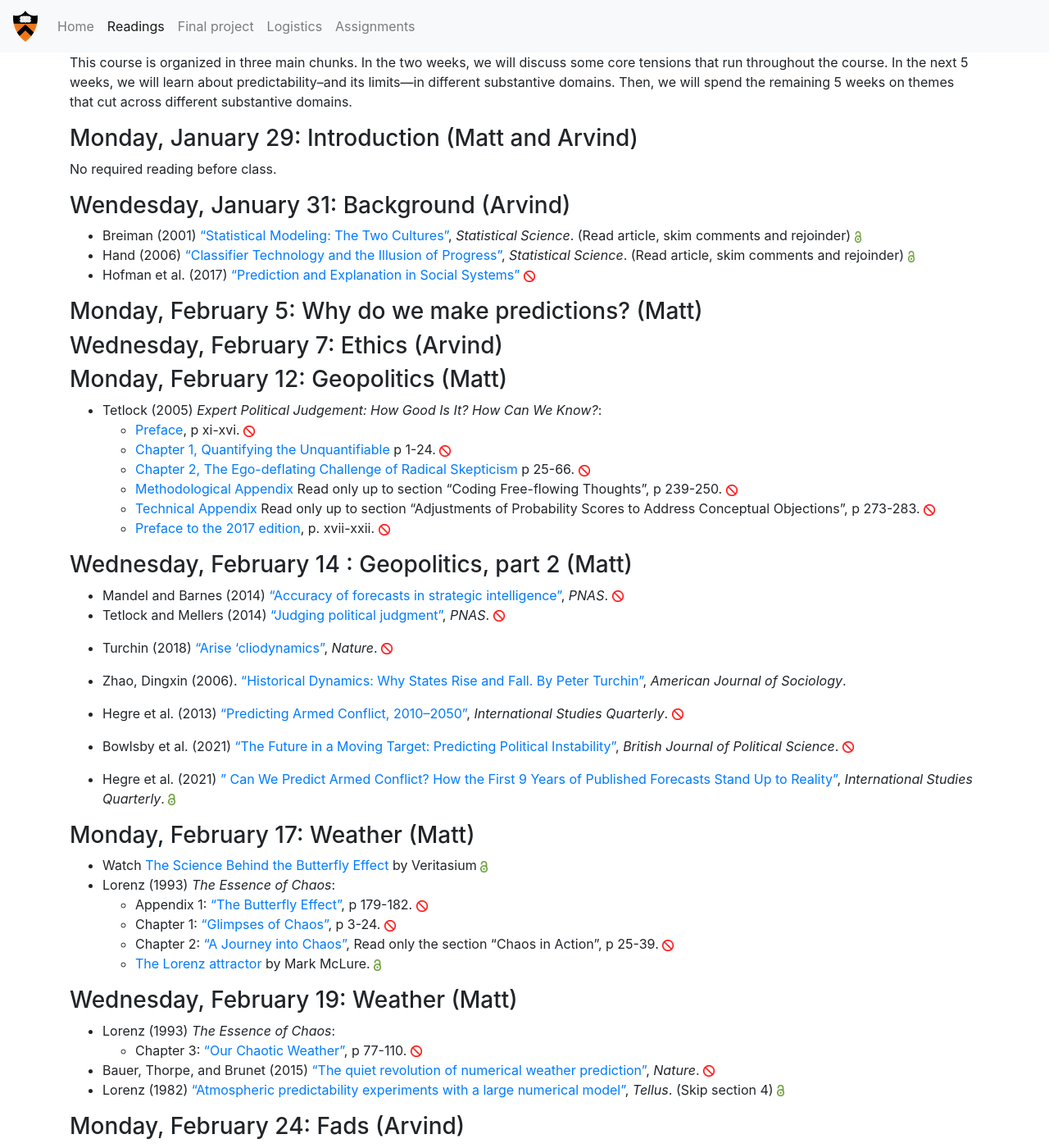
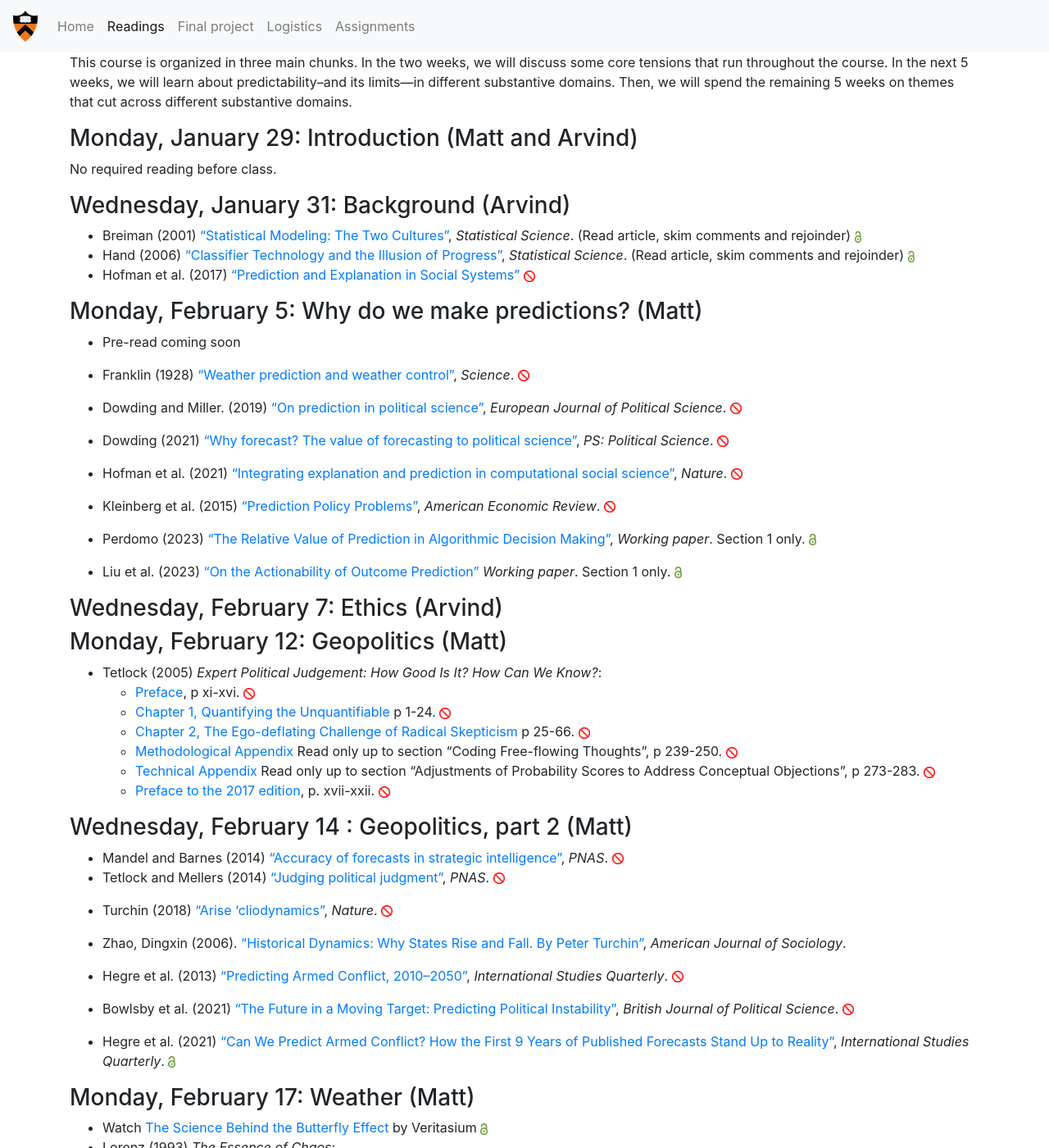
Before and after one commit to msalganik/soc555-cos598J_s2024, a Jekyll site: the page built from readings.md, in a window 1280 px wide and 1400 px high. Shown: the whole window at 82% size. Built offline with Jekyll 4.4.1, drawn with Linux system fonts in a browser that asks for light colours; comment, search, counter and statistics services are not loaded; some of the changed text lies outside the part shown.

Commit message:
update readings

```diff
--- a/readings.md
+++ b/readings.md
@@ -5,19 +5,37 @@ menuItem: "Readings"
 menuPosition: 2
 ---
 
+
 This course is organized in three main chunks.  In the two weeks, we will discuss some core tensions that run throughout the course.  In the next 5 weeks, we will learn about predictability--and its limits---in different substantive domains.  Then, we will spend the remaining 5 weeks on themes that cut across different substantive domains.
+
 
 ### Monday, January 29: Introduction (Matt and Arvind)
 
 No required reading before class.
 
-### Wendesday, January 31: Background (Arvind)
+### Wednesday, January 31: Background (Arvind)
 
 - Breiman (2001) ["Statistical Modeling: The Two Cultures"](https://projecteuclid.org/euclid.ss/1009213726), _Statistical Science_. (Read article, skim comments and rejoinder) <img src="https://msalganik.github.io/soc555-cos598J_s2024/images/open.png" style="display: inline; height: 14px;" />
 - Hand (2006) ["Classifier Technology and the Illusion of Progress"](https://projecteuclid.org/euclid.ss/1149600839), _Statistical Science_. (Read article, skim comments and rejoinder) <img src="https://msalganik.github.io/soc555-cos598J_s2024/images/open.png" style="display: inline; height: 14px;" />
 - Hofman et al. (2017) ["Prediction and Explanation in Social Systems"](https://www.jstor.org/stable/24918297) <img src="https://msalganik.github.io/soc555-cos598J_s2024/images/closed.png" style="display: inline; height: 14px;" />
 
 ### Monday, February 5: Why do we make predictions? (Matt)
+
+- Pre-read coming soon
+
+- Franklin (1928) ["Weather prediction and weather control"](https://www.jstor.org/stable/1654330), _Science_. <img src="https://msalganik.github.io/soc555-cos598J_s2024/images/closed.png" style="display: inline; height: 14px;" />
+
+- Dowding and Miller. (2019) ["On prediction in political science"](https://dx.doi.org/10.1111/1475-6765.12319), _European Journal of Political Science_. <img src="https://msalganik.github.io/soc555-cos598J_s2024/images/closed.png" style="display: inline; height: 14px;" />
+
+- Dowding (2021) ["Why forecast? The value of forecasting to political science"](https://dx.doi.org/10.1111/1475-6765.12319), _PS: Political Science_. <img src="https://msalganik.github.io/soc555-cos598J_s2024/images/closed.png" style="display: inline; height: 14px;" />
+
+- Hofman et al. (2021) ["Integrating explanation and prediction in computational social science"](https://rdcu.be/dwUx5), _Nature_. <img src="https://msalganik.github.io/soc555-cos598J_s2024/images/closed.png" style="display: inline; height: 14px;" />
+
+- Kleinberg et al. (2015) ["Prediction Policy Problems"](https://dx.doi.org/10.1257/aer.p20151023), _American Economic Review_. <img src="https://msalganik.github.io/soc555-cos598J_s2024/images/closed.png" style="display: inline; height: 14px;" />
+
+- Perdomo (2023) ["The Relative Value of Prediction in Algorithmic Decision Making"](https://arxiv.org/abs/2312.08511), _Working paper_. Section 1 only. <img src="https://msalganik.github.io/soc555-cos598J_s2024/images/open.png" style="display: inline; height: 14px;" />
+
+- Liu et al. (2023) ["On the Actionability of Outcome Prediction"](https://arxiv.org/abs/2309.04470) _Working paper_. Section 1 only. <img src="https://msalganik.github.io/soc555-cos598J_s2024/images/open.png" style="display: inline; height: 14px;" />
 
 ### Wednesday, February 7: Ethics (Arvind)
 
@@ -44,7 +62,7 @@ No required reading before class.
 
 - Bowlsby et al. (2021) ["The Future in a Moving Target: Predicting Political Instability"](https://www.cambridge.org/core/journals/british-journal-of-political-science/article/future-is-a-moving-target-predicting-political-instability/0028744BE1AFF83F879E7759D798D88A), _British Journal of Political Science_. <img src="https://msalganik.github.io/soc555-cos598J_s2024/images/closed.png" style="display: inline; height: 14px;" />
 
-- Hegre et al. (2021) [" Can We Predict Armed Conflict? How the First 9 Years of Published Forecasts Stand Up to Reality"](https://doi.org/10.1093/isq/sqaa094), _International Studies Quarterly_. <img src="https://msalganik.github.io/soc555-cos598J_s2024/images/open.png" style="display: inline; height: 14px;" />
+- Hegre et al. (2021) ["Can We Predict Armed Conflict? How the First 9 Years of Published Forecasts Stand Up to Reality"](https://doi.org/10.1093/isq/sqaa094), _International Studies Quarterly_. <img src="https://msalganik.github.io/soc555-cos598J_s2024/images/open.png" style="display: inline; height: 14px;" />
 
 ### Monday, February 17: Weather (Matt)
 
```
Also changed, not shown: other parts of readings.md (+2 -2 lines).
